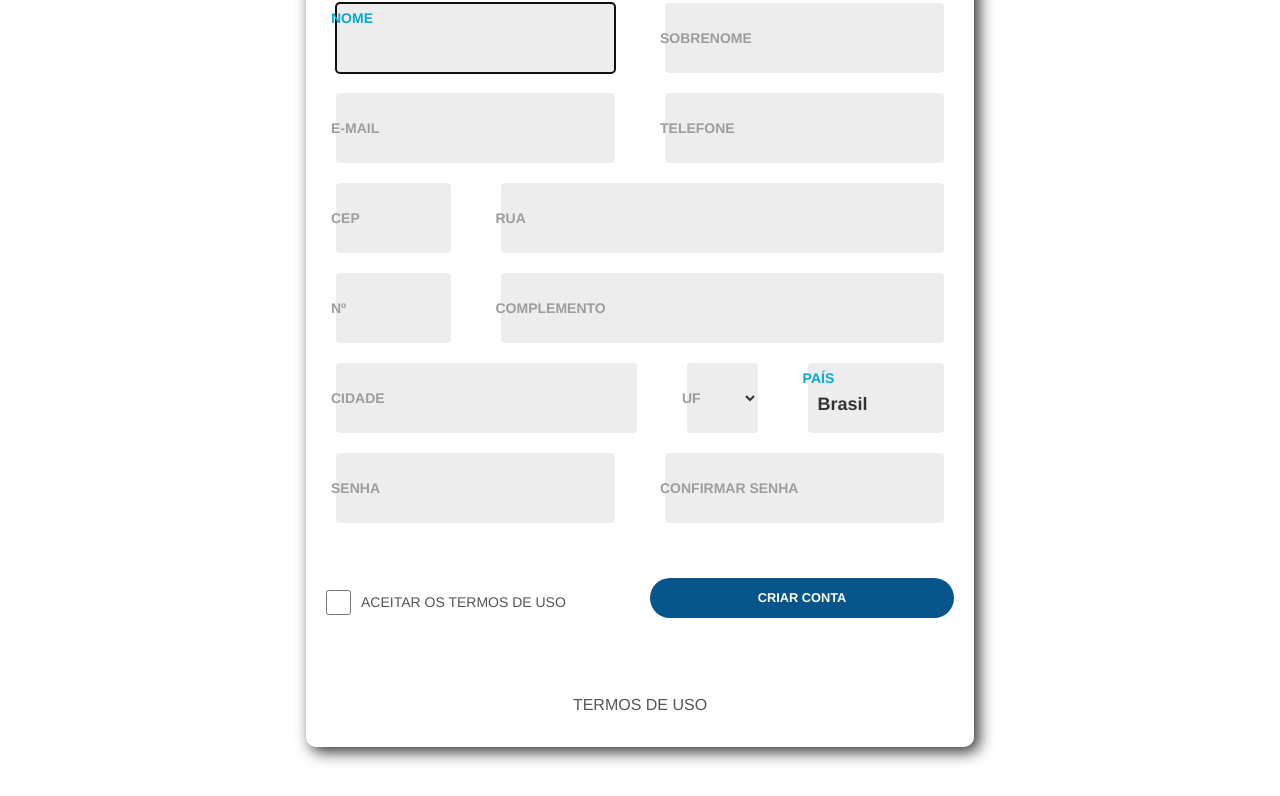
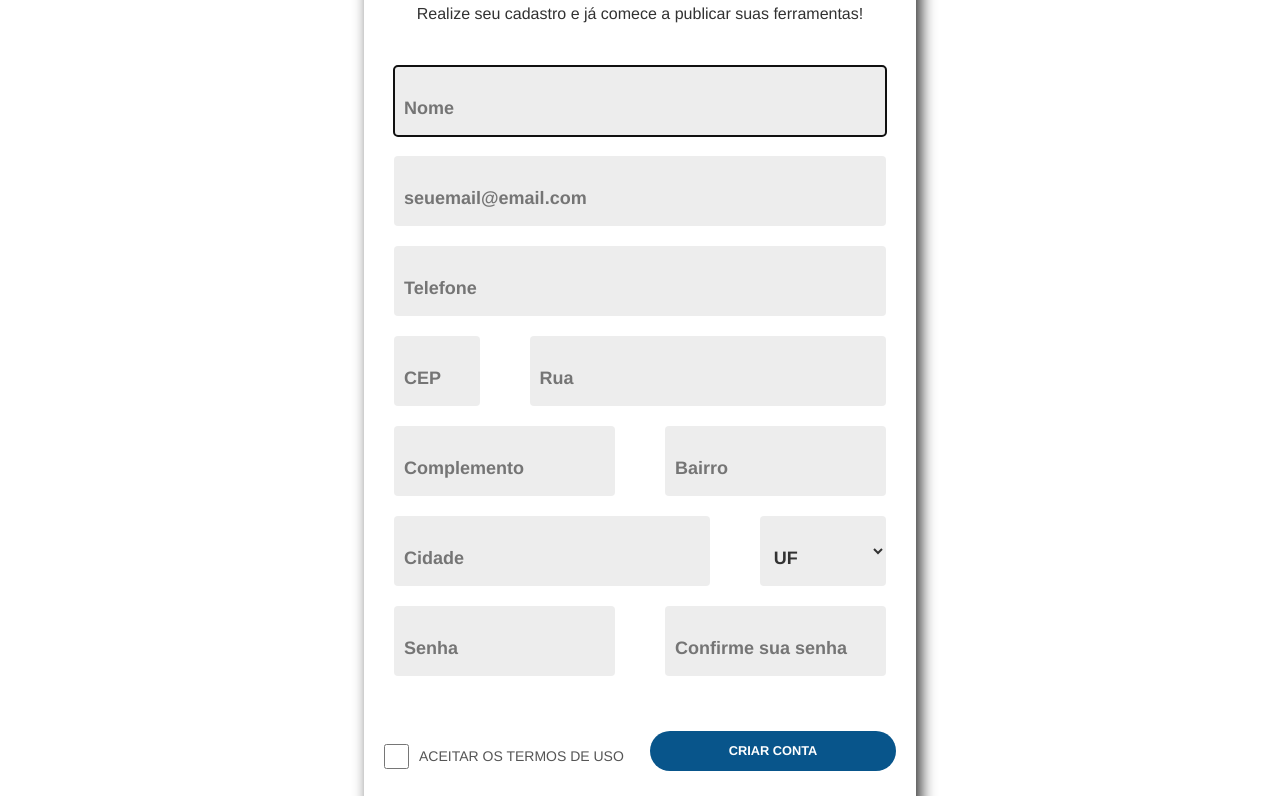
Before and after one commit to jackelinenascimento/ferramentaria-frontend, a plain HTML site: page pages/cadastro.html in a window 1280 px wide. Shown: the part 212-1008 px from the top of the page. Drawn offline with nearby package versions, Linux system fonts and the light colour scheme.

Commit message:
ajustes tela cadastro

```diff
--- a/pages/cadastro.html
+++ b/pages/cadastro.html
@@ -5,7 +5,8 @@
     <meta charset="UTF-8">
     <meta http-equiv="X-UA-Compatible" content="IE=edge">
     <meta name="viewport" content="width=device-width, initial-scale=1.0">
-    <link rel="stylesheet" href="https://maxcdn.bootstrapcdn.com/bootstrap/4.0.0/css/bootstrap.min.css" integrity="sha384-Gn5384xqQ1aoWXA+058RXPxPg6fy4IWvTNh0E263XmFcJlSAwiGgFAW/dAiS6JXm" crossorigin="anonymous">
+    <link rel="stylesheet" href="https://maxcdn.bootstrapcdn.com/bootstrap/4.0.0/css/bootstrap.min.css"
+        integrity="sha384-Gn5384xqQ1aoWXA+058RXPxPg6fy4IWvTNh0E263XmFcJlSAwiGgFAW/dAiS6JXm" crossorigin="anonymous">
     <link rel="stylesheet" href="https://cdnjs.cloudflare.com/ajax/libs/font-awesome/4.7.0/css/font-awesome.min.css">
     <link rel="stylesheet" href="../style/commons.css">
     <link rel="stylesheet" href="../style/menu.css">
@@ -27,119 +28,116 @@
         </div>
     </nav>
     <main>
-        <section>
-            <form action="#" method="POST">
-                <h1>Cadastre-se</h1>
+        <section class="form">
+            <h1 id="h1" class="h1">Criar conta</h1>
+            <p id="p" class="p">Realize seu cadastro e já comece a publicar suas ferramentas!</p>
+            <form>
                 <fieldset>
-                    <div class="container half-box">
+                    <div class="container">
+                        <input type="text" name="nome" placeholder="Nome" required autofocus>
+                    </div>
+                </fieldset>
 
-                        <input type="text" required name="nome" autofocus>
-                        <label for="nome">Nome</label>
-                    </div>
-                    <div class="container half-box">
-
-                        <input type="text" required name="sobrenome">
-                        <label for="sobrenome">Sobrenome</label>
+                <fieldset>
+                    <div class="container">
+                        <input type="email" name="email" placeholder="seuemail@email.com" required>
                     </div>
                 </fieldset>
 
                 <fieldset>
                     <div class="container half-box">
-
-                        <input type="email" required name="email">
-                        <label>E-mail</label>
-                    </div>
-                    <div class="container half-box">
-
-                        <input type="text" required name="telefone" onblur="tiraHifen(this);mascaraDeTelefone(this)">
-                        <label>Telefone</label>
-                    </div>
-                </fieldset>
-                <fieldset>
-                    <div class="container one-quarters-box">
-                        <input type="text" required name="CEP" id="CEP" onblur="tiraHifen(this);mascaraDeCEP(this)">
-                        <label>CEP</label>
-                    </div>
-                    <div class="container three-quarters-box">
-
-                        <input type="text" required name="rua">
-                        <label>Rua</label>
-
+                        <input type="text" name="telefone" placeholder="Telefone" required
+                            onblur="tiraHifen(this);mascaraDeTelefone(this)">
                     </div>
                 </fieldset>
 
                 <fieldset>
                     <div class="container one-quarters-box">
-                        <input type="number" required name="numero" min="1">
-                        <label>Nº</label>
-
+                        <input type="text" name="CEP" placeholder="CEP" id="CEP" required
+                            onblur="tiraHifen(this);mascaraDeCEP(this)">
                     </div>
-
                     <div class="container three-quarters-box">
-                        <input type="text" required name="complemento">
-                        <label>Complemento</label>
+                        <input type="text" name="rua" placeholder="Rua" required>
                     </div>
                 </fieldset>
 
                 <fieldset>
                     <div class="container half-box">
-                        <input type="text" name="cidade" required>
-                        <label>Cidade</label>
+                        <input type="text" name="complemento" placeholder="Complemento" required>
                     </div>
-
-                    <div class="container half-one-quarters-box">
-                        <select name="estado" required>
-                            <option value=""></option>
-                            <option value="SP">SP</option>
-                            <option value="PI">PI</option>
-                            <option value="RJ">RJ</option>
-                            <option value="BA">BA</option>
-                            <option value="PE">PE</option>
-                            <option value="AC">AC</option>
-                        </select>
-                        <label>UF</label>
-                    </div>
-
-                    <div class="container one-quarters-box">
-
-                        <input type="text" name="pais" required value="Brasil">
-                        <label for="pais">País</label>
+                    <div class="container half-box">
+                        <input type="text" name="bairro" placeholder="Bairro" required>
                     </div>
                 </fieldset>
 
                 <fieldset>
                     <div class="container half-box">
+                        <input type="text" name="cidade" placeholder="Cidade" required>
+                    </div>
 
-                        <input type="password" required name="password">
-                        <label for="password">Senha</label>
+                    <div class="container half-one-quarters-box">
+                        <select id="uf" name="uf" required>
+                            <option value="">UF</option>
+                            <option value="AC">Acre</option>
+                            <option value="AL">Alagoas</option>
+                            <option value="AP">Amapá</option>
+                            <option value="AM">Amazonas</option>
+                            <option value="BA">Bahia</option>
+                            <option value="CE">Ceará</option>
+                            <option value="DF">Distrito Federal</option>
+                            <option value="ES">Espírito Santo</option>
+                            <option value="GO">Goiás</option>
+                            <option value="MA">Maranhão</option>
+                            <option value="MT">Mato Grosso</option>
+                            <option value="MS">Mato Grosso do Sul</option>
+                            <option value="MG">Minas Gerais</option>
+                            <option value="PA">Pará</option>
+                            <option value="PB">Paraíba</option>
+                            <option value="PR">Paraná</option>
+                            <option value="PE">Pernambuco</option>
+                            <option value="PI">Piauí</option>
+                            <option value="RJ">Rio de Janeiro</option>
+                            <option value="RN">Rio Grande do Norte</option>
+                            <option value="RS">Rio Grande do Sul</option>
+                            <option value="RO">Rondônia</option>
+                            <option value="RR">Roraima</option>
+                            <option value="SC">Santa Catarina</option>
+                            <option value="SP">São Paulo</option>
+                            <option value="SE">Sergipe</option>
+                            <option value="TO">Tocantins</option>
+                        </select>
+                    </div>
+                </fieldset>
+
+                <fieldset>
+                    <div class="container half-box">
+                        <input type="password" name="password" placeholder="Senha" required>
                     </div>
                     <div class="container half-box">
-
-                        <input type="password" required name="confirm">
-                        <label for="confirm">Confirmar senha</label>
+                        <input type="password" name="confirm" placeholder="Confirme sua senha" required>
                     </div>
                 </fieldset>
                 <fieldset>
                     <div id="check">
-                        <input type="checkbox" required name="accept">
+                        <input type="checkbox" name="accept" required>
                         <label for="accept">Aceitar os termos de uso</label>
 
                     </div>
 
                     <button class="btn-primary">Criar conta</button>
                 </fieldset>
-                <a class="termos-uso" href="#" data-toggle="modal" data-target="#exampleModalCenter"> termos de uso</a>
+                <a class="termos-uso" href="#" data-toggle="modal" data-target="#modal"> termos de uso</a>
             </form>
         </section>
     </main>
 
     <!-- Modal -->
-    <div class="modal fade" id="exampleModalCenter" tabindex="-1" role="dialog"
+    <div class="modal fade" id="modal" tabindex="-1" role="dialog"
         aria-labelledby="exampleModalCenterTitle" aria-hidden="true">
         <div class="modal-dialog modal-dialog-centered" role="document">
             <div class="modal-content">
                 <div class="modal-header">
-                    <h5 class="modal-title" id="exampleModalLongTitle">Termos de Uso</h5>
+                    <h5 class="modal-title" id="exampleModalLongTitle"><strong>Termos de Uso</strong></h5>
                 </div>
                 <div class="modal-body">
                     <h6><strong>Condições de utilização</strong></h6>
@@ -167,9 +165,15 @@
         </div>
     </div>
 
-    <script src="https://code.jquery.com/jquery-3.2.1.slim.min.js" integrity="sha384-KJ3o2DKtIkvYIK3UENzmM7KCkRr/rE9/Qpg6aAZGJwFDMVNA/GpGFF93hXpG5KkN" crossorigin="anonymous"></script>
-    <script src="https://cdnjs.cloudflare.com/ajax/libs/popper.js/1.12.9/umd/popper.min.js" integrity="sha384-ApNbgh9B+Y1QKtv3Rn7W3mgPxhU9K/ScQsAP7hUibX39j7fakFPskvXusvfa0b4Q" crossorigin="anonymous"></script>
-    <script src="https://maxcdn.bootstrapcdn.com/bootstrap/4.0.0/js/bootstrap.min.js" integrity="sha384-JZR6Spejh4U02d8jOt6vLEHfe/JQGiRRSQQxSfFWpi1MquVdAyjUar5+76PVCmYl" crossorigin="anonymous"></script>
+    <script src="https://code.jquery.com/jquery-3.2.1.slim.min.js"
+        integrity="sha384-KJ3o2DKtIkvYIK3UENzmM7KCkRr/rE9/Qpg6aAZGJwFDMVNA/GpGFF93hXpG5KkN"
+        crossorigin="anonymous"></script>
+    <script src="https://cdnjs.cloudflare.com/ajax/libs/popper.js/1.12.9/umd/popper.min.js"
+        integrity="sha384-ApNbgh9B+Y1QKtv3Rn7W3mgPxhU9K/ScQsAP7hUibX39j7fakFPskvXusvfa0b4Q"
+        crossorigin="anonymous"></script>
+    <script src="https://maxcdn.bootstrapcdn.com/bootstrap/4.0.0/js/bootstrap.min.js"
+        integrity="sha384-JZR6Spejh4U02d8jOt6vLEHfe/JQGiRRSQQxSfFWpi1MquVdAyjUar5+76PVCmYl"
+        crossorigin="anonymous"></script>
     <script src="../script/commons.js"></script>
     <script src="../script/menu.js"></script>
     <script src="../script/cadastro.js"></script>
--- a/style/cadastro.css
+++ b/style/cadastro.css
@@ -1,8 +1,3 @@
-body {
-    background-image: url('../img/background.jpg');
-    background-size: cover;
-}
-
 main{
     display: flex;
     align-items: center;
@@ -21,10 +16,8 @@ section {
 
 }
 
-section h1 {
-    padding: 10px;
+.form{
     text-align: center;
-    font-size: 1.6rem;
 }
 
 fieldset {
@@ -207,5 +200,8 @@ a:hover {
         margin-top: 40px;
     }
 
-
+.p{
+    color: #08558B;
+    font-weight: bold;
 }
+}
--- a/style/commons.css
+++ b/style/commons.css
@@ -50,3 +50,22 @@
     background-color: #035f3d;
     transition: .5s;
 }
+
+.h1{
+    margin: 10px;
+    font-size: 2.5em;
+    color:#04AA6D;
+    font-weight: bold;
+}
+
+.h2{
+    font-size: 1.5em;
+    margin: 10px;
+    color: #08558B;
+    font-weight: bold;
+}
+
+.p{
+    margin-bottom: 30px;
+    font-size: 1em;
+}
```
Also changed, not shown: index.html (+3 -3 lines), style/index.css (+0 -19 lines), img/bg-ferramentas - Copia.jpg (added), img/bg-ferramentas.jpg (added).
